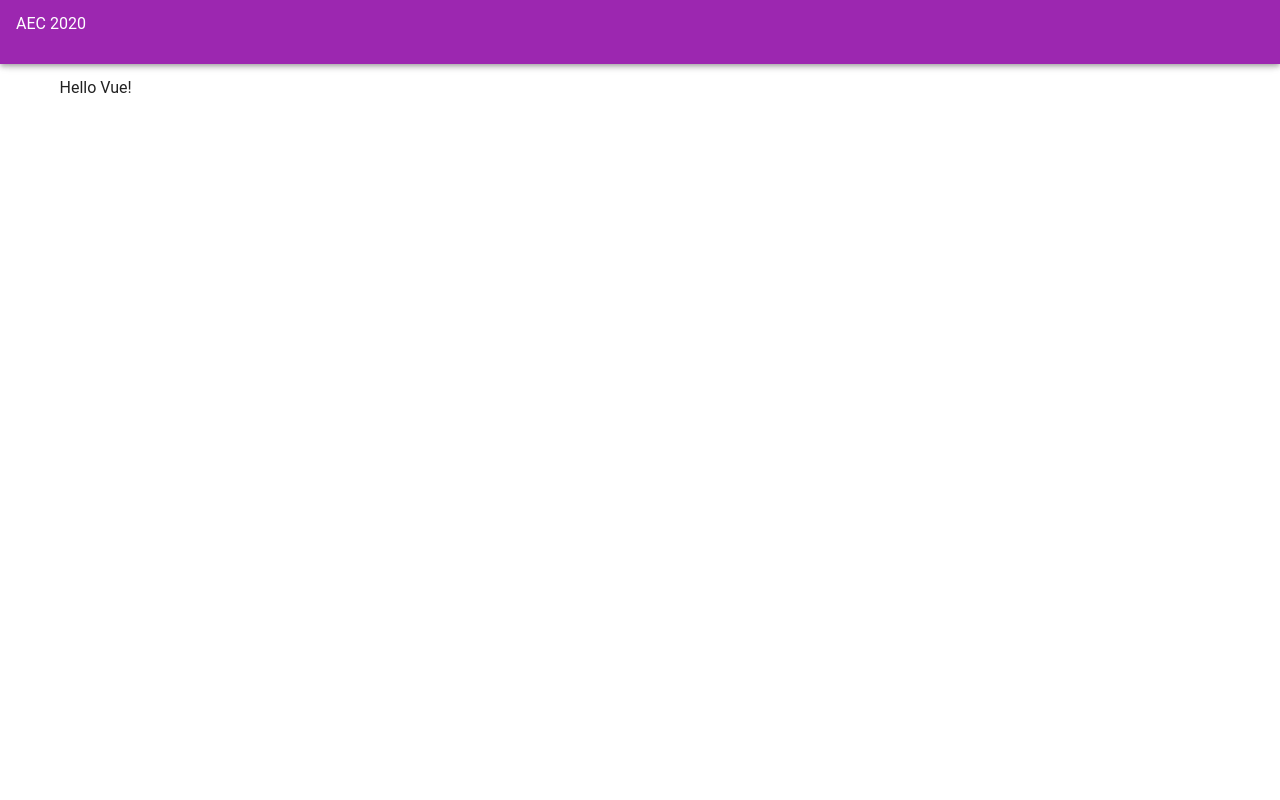
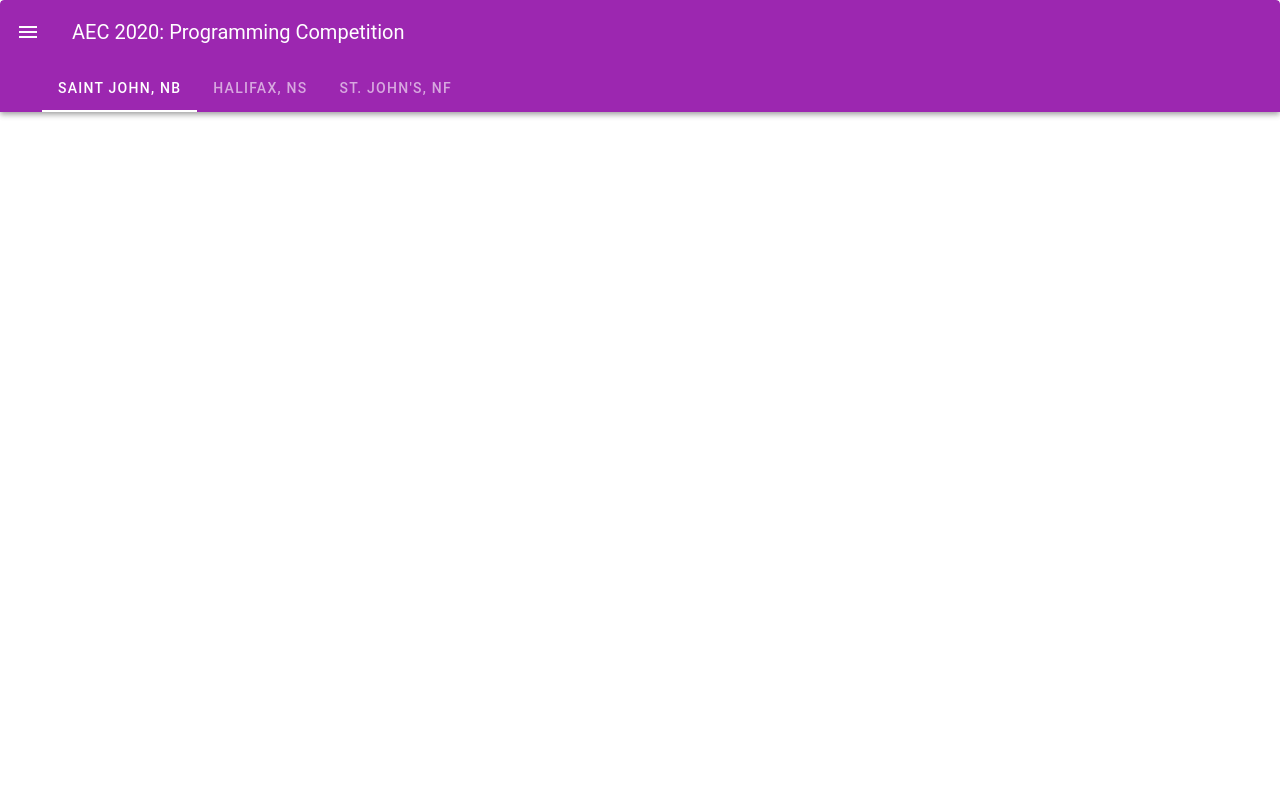
Before and after one commit to sschilbe/AEC_Template, a Vue app in the folder client/: page / in a window 1280 px wide. Shown: the top 800 px of the page. Built offline with nearby package versions, Linux system fonts and the light colour scheme; a small style sheet from the web is missing.

Commit message:
Added Nav at the top to switch between cities

```diff
--- a/client/public/index.html
+++ b/client/public/index.html
@@ -5,7 +5,7 @@
     <meta http-equiv="X-UA-Compatible" content="IE=edge">
     <meta name="viewport" content="width=device-width,initial-scale=1.0">
     <link rel="icon" href="<%= BASE_URL %>favicon.ico">
-    <title>client</title>
+    <title>Carbon Capture Predictor</title>
   </head>
   <body>
     <noscript>
--- a/client/src/App.vue
+++ b/client/src/App.vue
@@ -1,29 +1,17 @@
 <template>
   <v-app>
-    <v-app-bar
-      app
-      color="purple"
-      dark
-    >
-      <div class="d-flex align-center">
-        <p class="text-center">AEC 2020</p>
-      </div>
-    </v-app-bar>
-
-    <v-content>
-      <HelloWorld/>
-    </v-content>
+    <TopNav/>
   </v-app>
 </template>
 
 <script>
-import HelloWorld from './components/HelloWorld';
+import TopNav from './components/TopNav';
 
 export default {
   name: 'App',
 
   components: {
-    HelloWorld,
+    TopNav,
   },
 
   data: () => ({
--- a/client/src/components/HelloWorld.vue
+++ /dev/null
@@ -1,20 +0,0 @@
-<template>
-  <v-container>
-    <v-layout
-      text-center
-      wrap
-    >
-      <p>Hello Vue!</p>
-    </v-layout>
-  </v-container>
-</template>
-
-<script>
-export default {
-  name: 'HelloWorld',
-
-  data() {
-    return { }
-  },
-};
-</script>
--- /dev/null
+++ b/client/src/components/TopNav.vue
@@ -0,0 +1,30 @@
+<template>
+  <v-card class="overflow-hidden">
+    <v-app-bar absolute color="purple" dark>
+      <v-app-bar-nav-icon></v-app-bar-nav-icon>
+
+      <v-toolbar-title>AEC 2020: Programming Competition</v-toolbar-title>
+
+      <template v-slot:extension>
+        <v-tabs align-with-title background-color="transparent">
+          <v-tab>Saint John, NB</v-tab>
+          <v-tab>Halifax, NS</v-tab>
+          <v-tab>St. John's, NF</v-tab>
+        </v-tabs>
+      </template>
+    </v-app-bar>
+    <v-sheet>
+      <v-container style="height: 1000px;"></v-container>
+    </v-sheet>
+  </v-card>
+</template>
+
+<script>
+export default {
+  name: "TopNav",
+
+  data() {
+    return {};
+  }
+};
+</script>
```
Also changed, not shown: client/src/views/About.vue (deleted, +0 -8 lines), client/src/views/Home.vue (deleted, +0 -17 lines).
